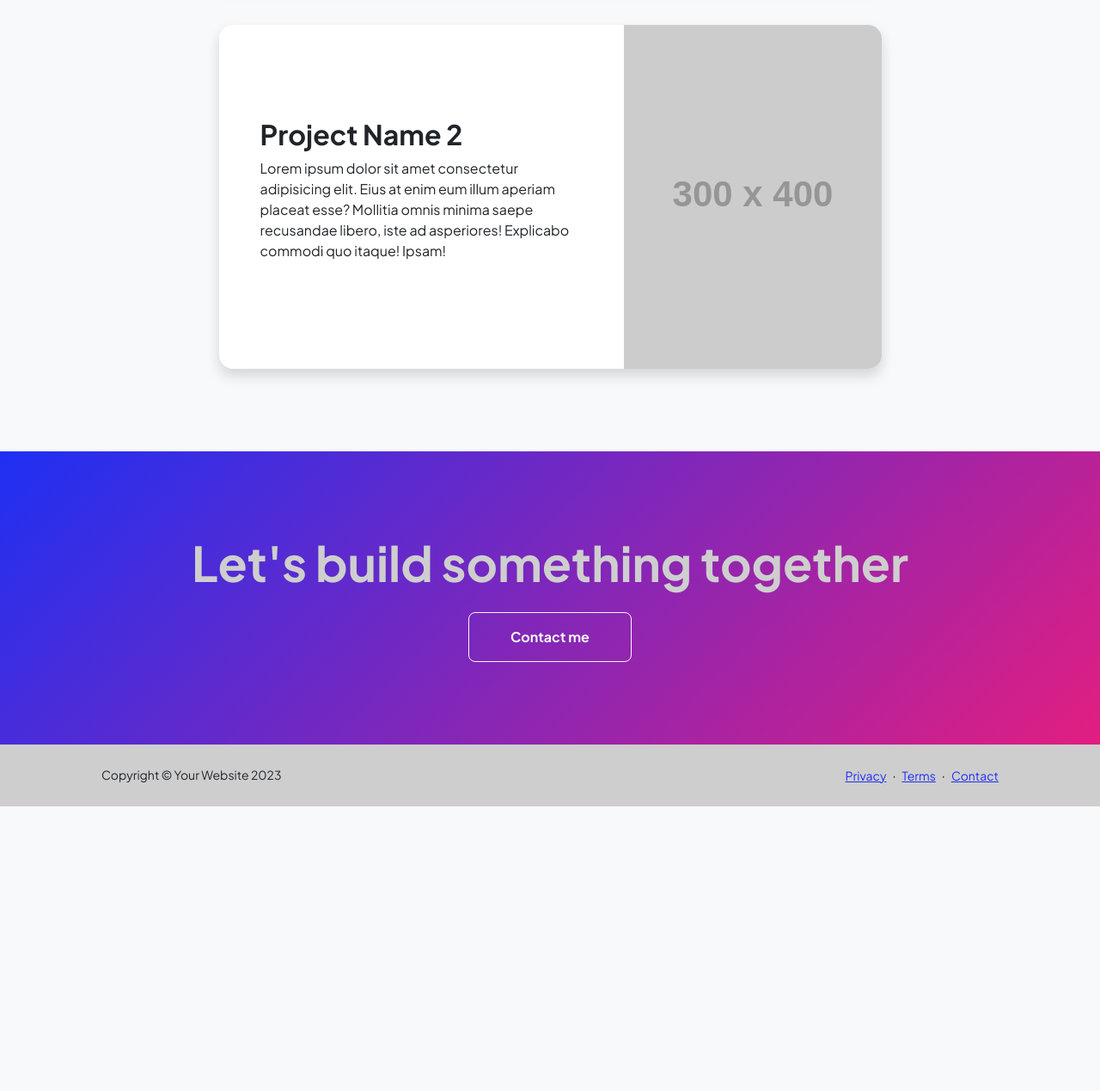
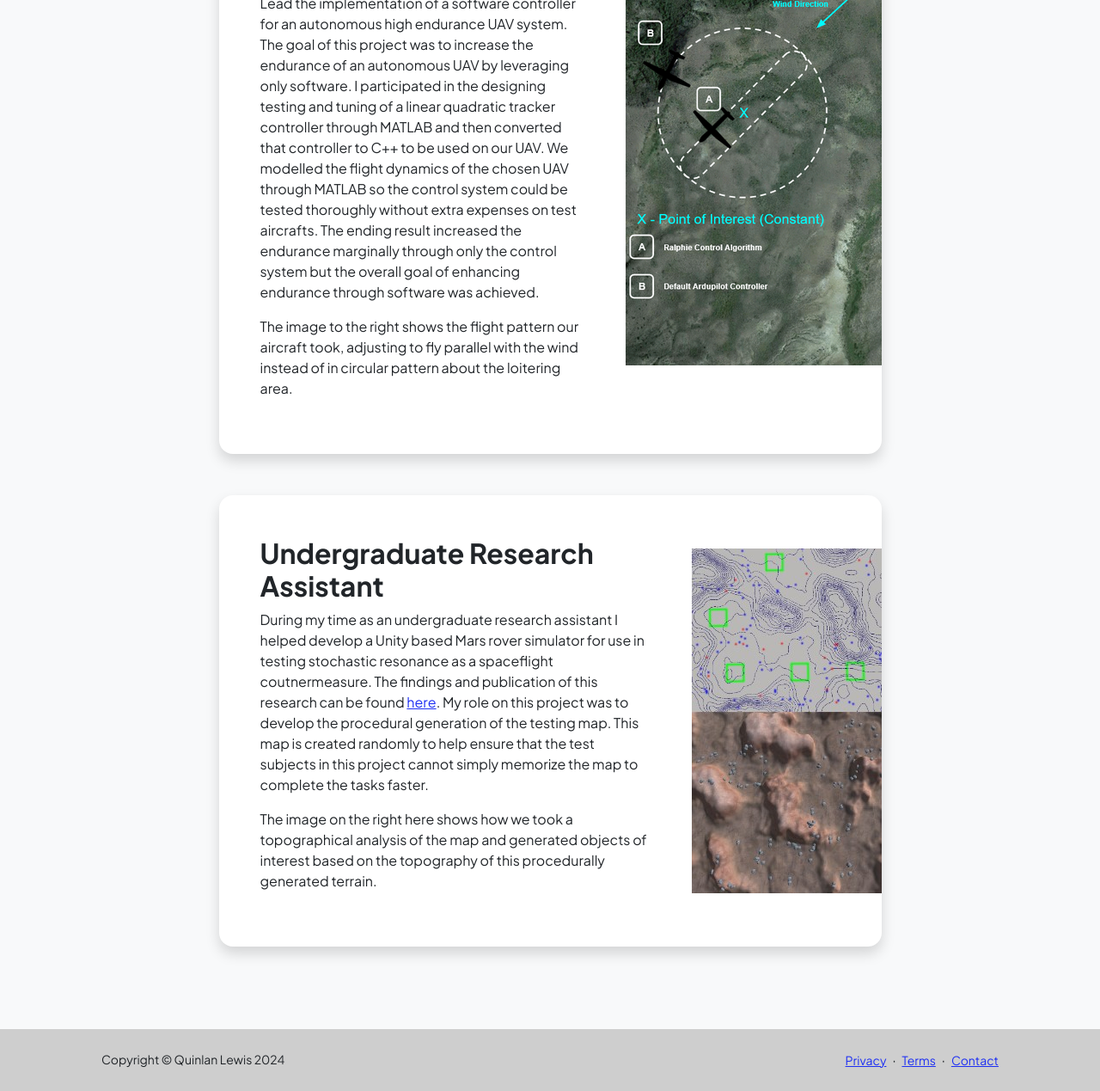
Before and after one commit to quinlan-lewis/quinlan-lewis.github.io, a plain HTML site: page projects.html in a window 1280 px wide. Shown: the part 645-1914 px from the top of the page at 86% size. Before the commit the page ends 1583 px from the top, so only its background shows below. Drawn offline with nearby package versions, Linux system fonts and the light colour scheme; placeholder pictures from the web are drawn by us.

Commit message:
Adding project page

```diff
--- a/projects.html
+++ b/projects.html
@@ -5,7 +5,7 @@
         <meta name="viewport" content="width=device-width, initial-scale=1, shrink-to-fit=no" />
         <meta name="description" content="" />
         <meta name="author" content="" />
-        <title>Modern Business - Start Bootstrap Template</title>
+        <title>Quinlan Lewis - Software Engineer</title>
         <!-- Favicon-->
         <link rel="icon" type="image/x-icon" href="assets/favicon.ico" />
         <!-- Custom Google font-->
@@ -22,14 +22,13 @@
             <!-- Navigation-->
             <nav class="navbar navbar-expand-lg navbar-light bg-white py-3">
                 <div class="container px-5">
-                    <a class="navbar-brand" href="index.html"><span class="fw-bolder text-primary">Start Bootstrap</span></a>
+                    <a class="navbar-brand" href="index.html"><span class="fw-bolder text-primary">Quinlan Lewis</span></a>
                     <button class="navbar-toggler" type="button" data-bs-toggle="collapse" data-bs-target="#navbarSupportedContent" aria-controls="navbarSupportedContent" aria-expanded="false" aria-label="Toggle navigation"><span class="navbar-toggler-icon"></span></button>
                     <div class="collapse navbar-collapse" id="navbarSupportedContent">
                         <ul class="navbar-nav ms-auto mb-2 mb-lg-0 small fw-bolder">
                             <li class="nav-item"><a class="nav-link" href="index.html">Home</a></li>
                             <li class="nav-item"><a class="nav-link" href="resume.html">Resume</a></li>
                             <li class="nav-item"><a class="nav-link" href="projects.html">Projects</a></li>
-                            <li class="nav-item"><a class="nav-link" href="contact.html">Contact</a></li>
                         </ul>
                     </div>
                 </div>
@@ -47,35 +46,52 @@
                                 <div class="card-body p-0">
                                     <div class="d-flex align-items-center">
                                         <div class="p-5">
-                                            <h2 class="fw-bolder">Project Name 1</h2>
-                                            <p>Lorem ipsum dolor sit amet consectetur adipisicing elit. Eius at enim eum illum aperiam placeat esse? Mollitia omnis minima saepe recusandae libero, iste ad asperiores! Explicabo commodi quo itaque! Ipsam!</p>
+                                            <h2 class="fw-bolder">This Website!</h2>
+                                            <p>This website is written in basic html, css, and javascript. Using a bootstrap template for the styling. This website is where I keep my resume up to date and post my projects that I have been working on.</p>
                                         </div>
-                                        <img class="img-fluid" src="https://dummyimage.com/300x400/343a40/6c757d" alt="..." />
                                     </div>
                                 </div>
                             </div>
                             <!-- Project Card 2-->
+                            <div class="card overflow-hidden shadow rounded-4 border-0 mb-5">
+                                <div class="card-body p-0">
+                                    <div class="d-flex align-items-center">
+                                        <div class="p-5">
+                                            <h2 class="fw-bolder">Senior Capstone Project - 2022</h2>
+                                            <p>
+                                                Lead the implementation of a software controller for an autonomous high endurance UAV system. The goal of this project was to increase the endurance of an autonomous UAV by leveraging only software.
+                                                I participated in the designing testing and tuning of a linear quadratic tracker controller through MATLAB and then converted that controller to C++ to be used on our UAV.
+                                                We modelled the flight dynamics of the chosen UAV through MATLAB so the control system could be tested thoroughly without extra expenses on test aircrafts.
+                                                The ending result increased the endurance marginally through only the control system but the overall goal of enhancing endurance through software was achieved.
+                                            </p>
+                                            <p>
+                                                The image to the right shows the flight pattern our aircraft took, adjusting to fly parallel with the wind instead of in circular pattern about the loitering area.
+                                            </p>
+                                        </div>
+                                        <img class="img-fluid" src="assets/flight_test.png" alt="..." />
+                                    </div>
+                                </div>
+                            </div>
+                            <!-- Project Card 3-->
                             <div class="card overflow-hidden shadow rounded-4 border-0">
                                 <div class="card-body p-0">
                                     <div class="d-flex align-items-center">
                                         <div class="p-5">
-                                            <h2 class="fw-bolder">Project Name 2</h2>
-                                            <p>Lorem ipsum dolor sit amet consectetur adipisicing elit. Eius at enim eum illum aperiam placeat esse? Mollitia omnis minima saepe recusandae libero, iste ad asperiores! Explicabo commodi quo itaque! Ipsam!</p>
+                                            <h2 class="fw-bolder">Undergraduate Research Assistant</h2>
+                                            <p>
+                                                During my time as an undergraduate research assistant I helped develop a Unity based Mars rover simulator for use in testing stochastic resonance as a spaceflight coutnermeasure.
+                                                The findings and publication of this research can be found <a href="https://www.frontiersin.org/articles/10.3389/fnins.2023.1180314/full">here</a>.
+                                                My role on this project was to develop the procedural generation of the testing map. This map is created randomly to help ensure that the test subjects in this project cannot simply memorize the map to complete the tasks faster.
+                                            </p>
+                                            <p>
+                                                The image on the right here shows how we took a topographical analysis of the map and generated objects of interest based on the topography of this procedurally generated terrain.
+                                            </p>
                                         </div>
-                                        <img class="img-fluid" src="https://dummyimage.com/300x400/343a40/6c757d" alt="..." />
+                                        <img class="img-fluid" src="assets/researchProjImage.jpg" alt="..." />
                                     </div>
                                 </div>
                             </div>
                         </div>
-                    </div>
-                </div>
-            </section>
-            <!-- Call to action section-->
-            <section class="py-5 bg-gradient-primary-to-secondary text-white">
-                <div class="container px-5 my-5">
-                    <div class="text-center">
-                        <h2 class="display-4 fw-bolder mb-4">Let's build something together</h2>
-                        <a class="btn btn-outline-light btn-lg px-5 py-3 fs-6 fw-bolder" href="contact.html">Contact me</a>
                     </div>
                 </div>
             </section>
@@ -84,7 +100,7 @@
         <footer class="bg-white py-4 mt-auto">
             <div class="container px-5">
                 <div class="row align-items-center justify-content-between flex-column flex-sm-row">
-                    <div class="col-auto"><div class="small m-0">Copyright &copy; Your Website 2023</div></div>
+                    <div class="col-auto"><div class="small m-0">Copyright &copy; Quinlan Lewis 2024</div></div>
                     <div class="col-auto">
                         <a class="small" href="#!">Privacy</a>
                         <span class="mx-1">&middot;</span>
```
Also changed, not shown: index.html (+2 -3 lines), resume.html (+5 -6 lines), assets/SITLVIS.png (added), assets/flight_test.PNG (added), assets/researchProjImage.jpg (added).
